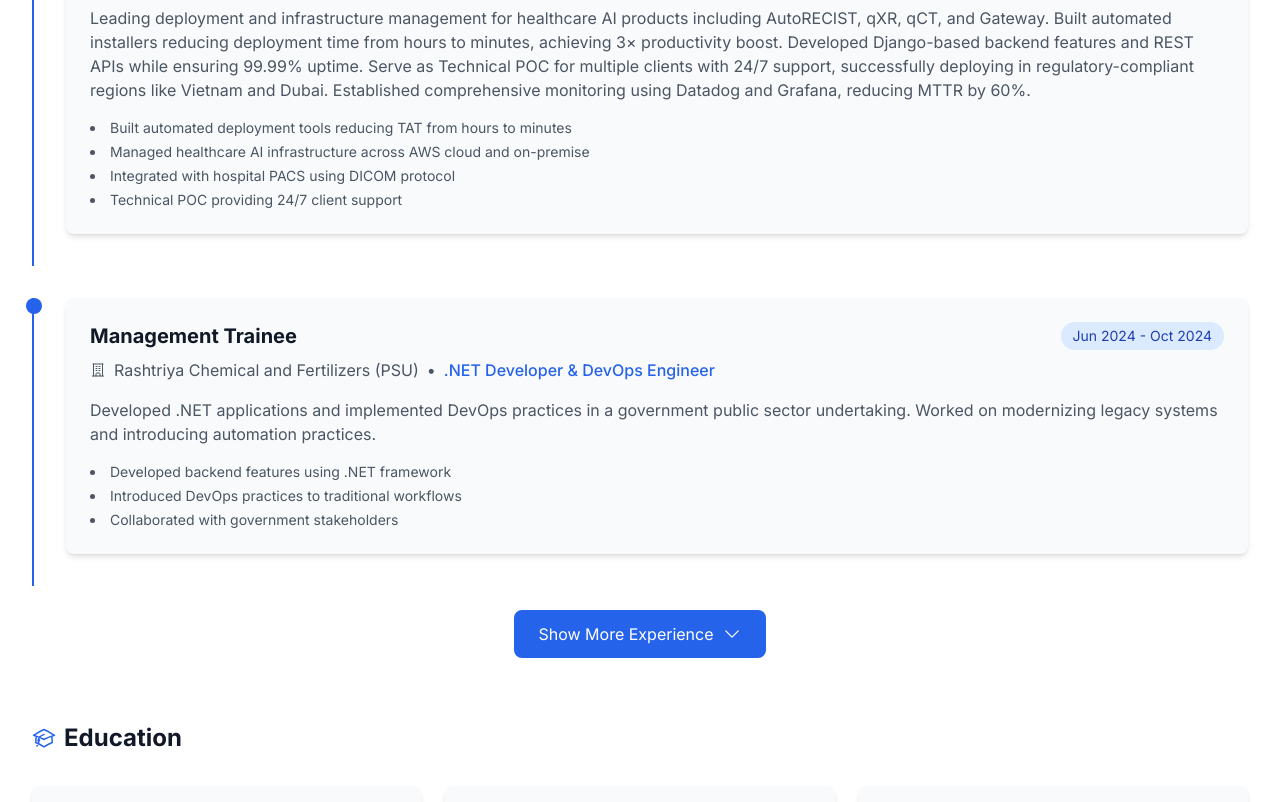
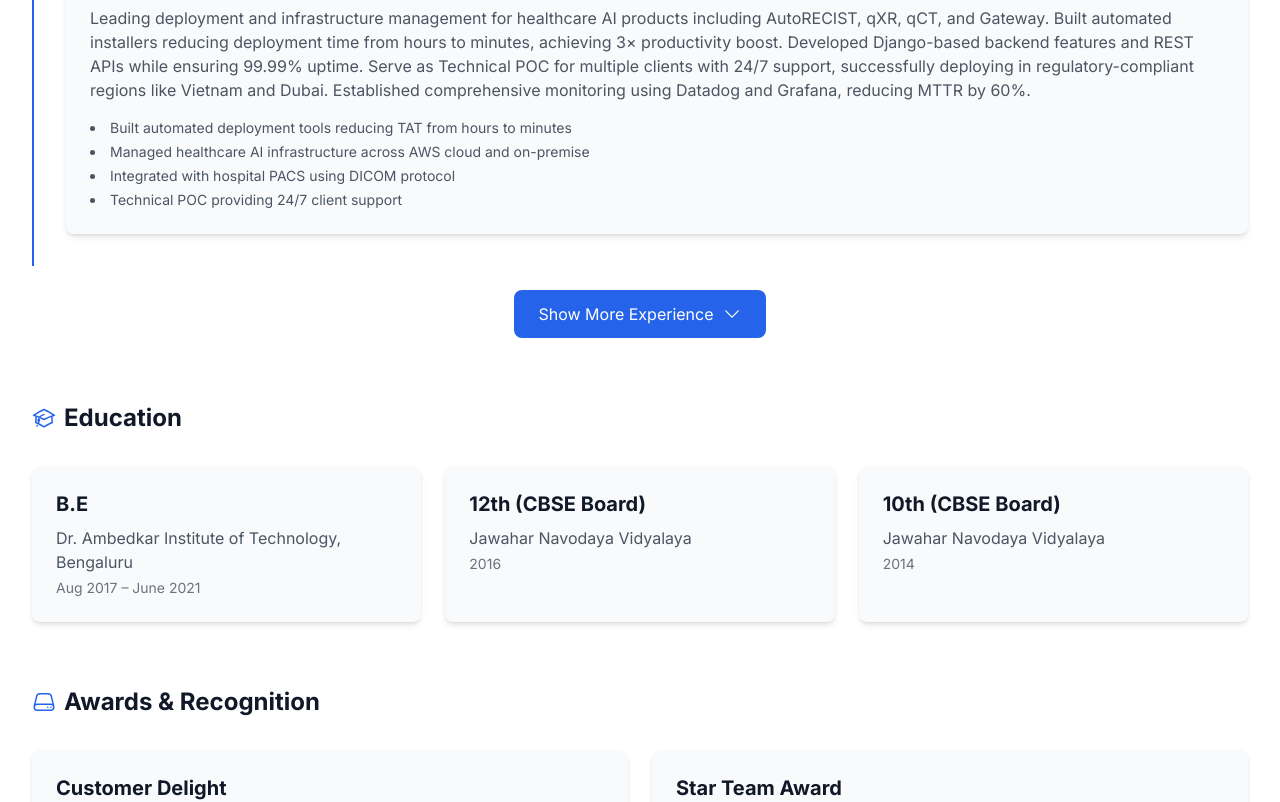
Before and after one commit to subbukp/portfolio, a Next.js app: page / in a window 1280 px wide. Shown: the part 3314-4116 px from the top of the page. Built offline with nearby package versions, Linux system fonts and the light colour scheme.

Commit message:
updated error page

```diff
--- a/components/sections/Resume.tsx
+++ b/components/sections/Resume.tsx
@@ -111,7 +111,7 @@ const Resume = () => {
           </h3>
 
           <div className="space-y-8">
-            {(showAllExperience ? experiences : experiences.slice(0, 2)).map((exp, index) => (
+            {(showAllExperience ? experiences : experiences.slice(0, 1)).map((exp, index) => (
               <motion.div
                 key={index}
                 initial={{ opacity: 0, y: 20 }}
```
